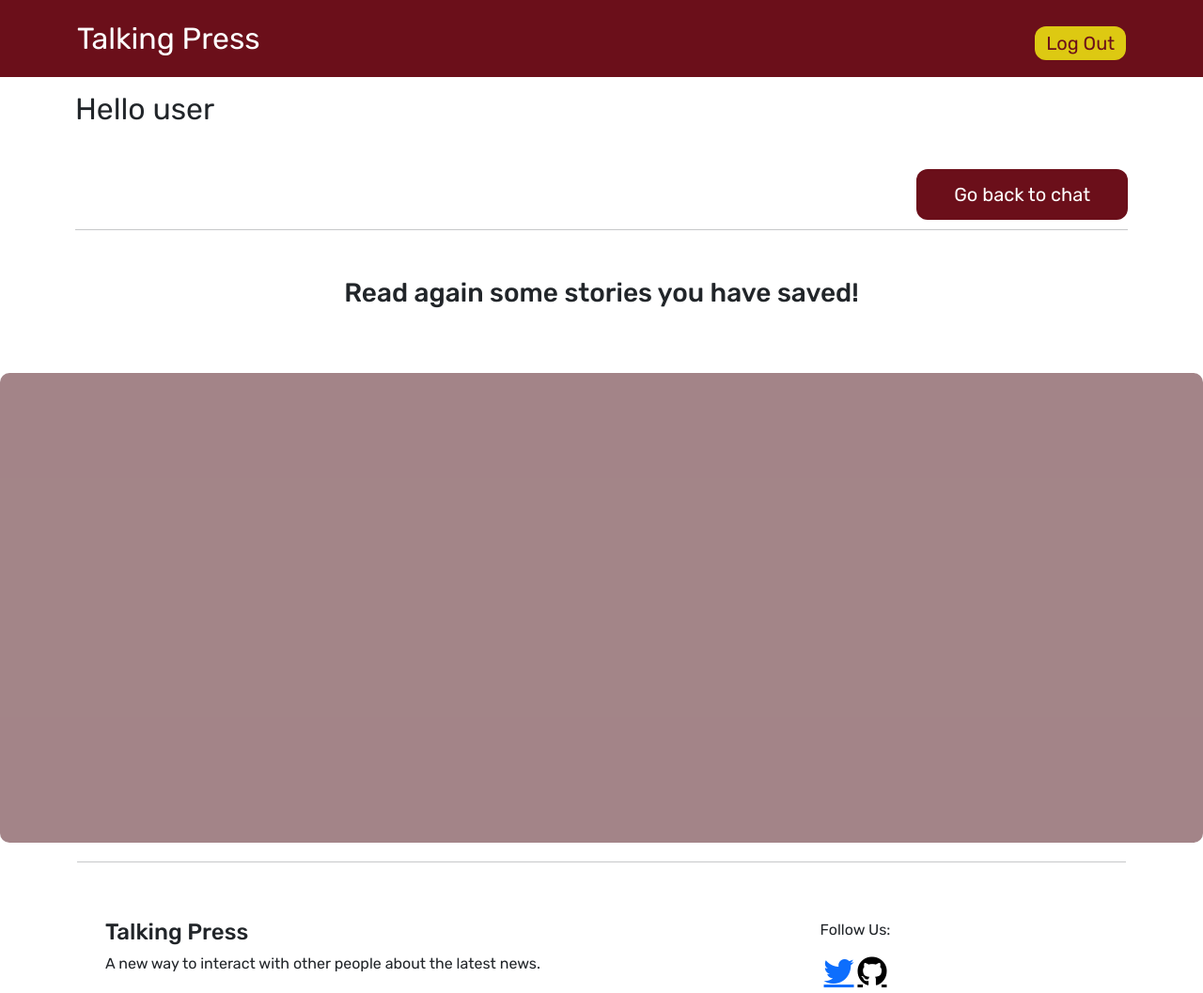
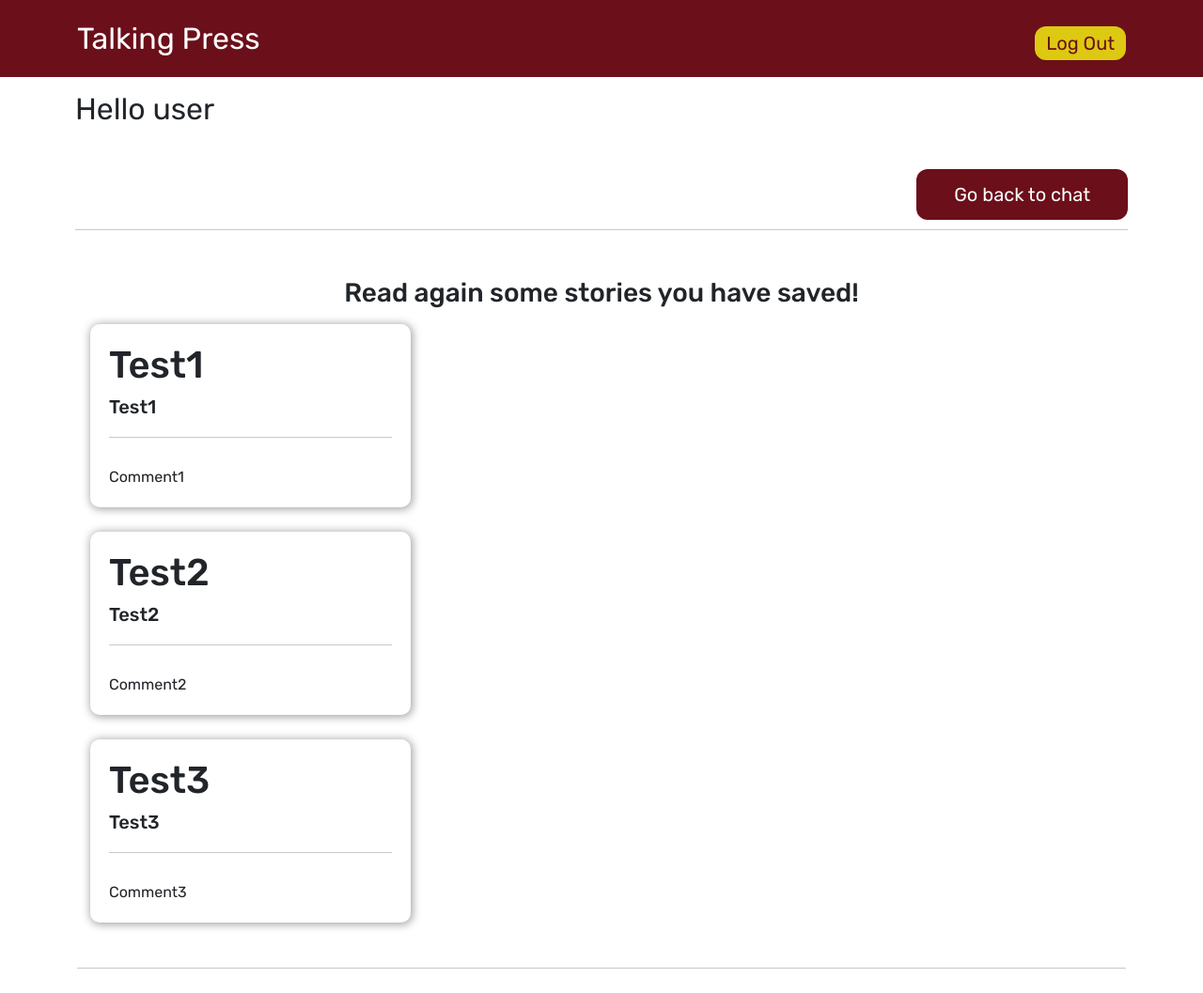
Before and after one commit to AndreaDipa/TalkingPress, a website: page app/private/profile.html in a window 1280 px wide. Shown: the top 1057 px of the page at 94% size. Drawn offline with nearby package versions, Linux system fonts and the light colour scheme; no server answers.

Commit message:
test stories list

```diff
--- a/app/private/profile.html
+++ b/app/private/profile.html
@@ -39,11 +39,51 @@
 
     <!--CONTENT-->
 
-    <div class="row" id="stories-body">
+    <div class="container-lg" id="stories-body">
         <h3 style="text-align: center;">Read again some stories you have saved!</h3>
+        <div class="align-self-center">
+            <div id="stories">
+                <ul class="list-group list-group-flush">
+                    <li id="stories-list" class="list-group-item col-4">
+                        <div class="stories-card">
+                            <div>
+                                <h1>Test1</h1>
+                                <h5>Test1</h5>
+                            </div>
+                            <hr>
+                            <div>
+                                Comment1
+                            </div>
+                        </div>
+                    </li>
+                    <li id="stories-list" class="list-group-item col-4">
+                        <div class="stories-card">
+                            <div>
+                                <h1>Test2</h1>
+                                <h5>Test2</h5>
+                            </div>
+                            <hr>
+                            <div>
+                                Comment2
+                            </div>
+                        </div>
+                    </li>
+                    <li id="stories-list" class="list-group-item col-4">
+                        <div class="stories-card">
+                            <div>
+                                <h1>Test3</h1>
+                                <h5>Test3</h5>
+                            </div>
+                            <hr>
+                            <div>
+                                Comment3
+                            </div>
+                        </div>
+                    </li>
+                </ul>
+            </div>
+        </div>
     </div>
-
-    <div id="stories-box"></div>
 
     <!--FOOTER-->
 
--- a/app/private/style/profile.css
+++ b/app/private/style/profile.css
@@ -67,14 +67,19 @@ hr{
     font-family: 'Rubik', sans-serif;
 }
 
-#stories-box {
-    background-color: #6e3d43a1;
-    height: 500px;
-    overflow: scroll;
-    overflow-x: hidden;
-    overflow-y: visible;
+#stories {
+    margin: 0px;
+}
+
+#stories-list {
+    border-width: 0px;
+    margin-bottom: 10px;
+}
+
+.stories-card {
+    box-shadow: 1px 1px 10px 1px #a1a1a1;
     border-radius: 10px;
-    margin-top: 50px;
+    padding: 20px;
 }
 
 #footer-cont{
```
